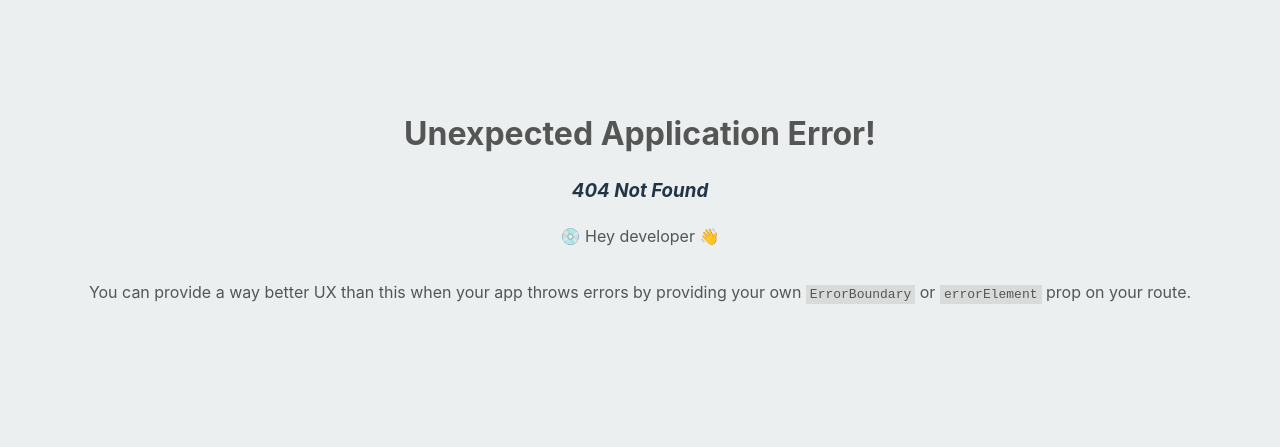
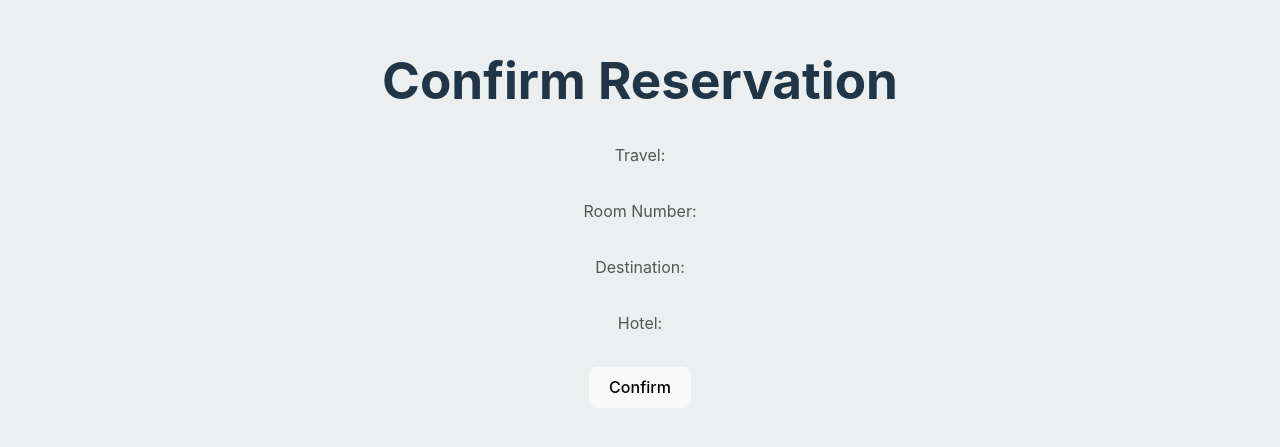
Before and after one commit to jgonz671/NomadNotifier, a React (Vite) app in the folder NomadNotifierReact/: page /confirm-reservation in a window 1280 px wide. Before the commit this address had no page. Shown: the part 187-634 px from the top of the page. Built offline with nearby package versions, Linux system fonts and the light colour scheme.

Commit message:
working pages

```diff
--- /dev/null
+++ b/NomadNotifierReact/src/routes/ConfirmReservation.jsx
@@ -0,0 +1,16 @@
+import React from 'react';
+
+const ConfirmReservation = ({ travelChoice, roomNumberChoice, destinationChoice, hotelChoice }) => {
+    return (
+        <div>
+            <h1>Confirm Reservation</h1>
+            <p>Travel: {travelChoice}</p>
+            <p>Room Number: {roomNumberChoice}</p>
+            <p>Destination: {destinationChoice}</p>
+            <p>Hotel: {hotelChoice}</p>
+            <button>Confirm</button>
+        </div>
+    );
+};
+
+export default ConfirmReservation;
--- a/NomadNotifierReact/src/routes/Destination.jsx
+++ b/NomadNotifierReact/src/routes/Destination.jsx
@@ -15,7 +15,7 @@ export default function Destination() {
     ];
 
     const handleNext = () => {
-        navigate('/hotel');
+        navigate('/hotel', { destination });
     };
 
     return (
--- a/NomadNotifierReact/src/routes/Hotel.jsx
+++ b/NomadNotifierReact/src/routes/Hotel.jsx
@@ -18,7 +18,7 @@ export default function Hotel() {
 
 
     const handleNext = () => {
-        navigate('/roomnumber');
+        navigate('/roomnumber', { hotel });
     };
 
 
--- a/NomadNotifierReact/src/routes/RoomNumber.jsx
+++ b/NomadNotifierReact/src/routes/RoomNumber.jsx
@@ -1,9 +1,15 @@
 import React, { useState } from 'react';
+import { useNavigate } from 'react-router-dom';
 
 
 export default function PlanTravel() {
    const [number, setNumber] = useState(1);
+   const navigate = useNavigate();
 
+
+   const handleNext = () => {
+       navigate('/confirmres', { number });
+   };
 
 
    return (
@@ -16,6 +22,7 @@ export default function PlanTravel() {
                ))}
            </select>
            <br />
+           <button className="next-button" onClick={handleNext}>Next</button>
        </div>
    );
 }
--- a/NomadNotifierReact/src/routes/Travel.jsx
+++ b/NomadNotifierReact/src/routes/Travel.jsx
@@ -8,7 +8,7 @@ export default function PlanTravel() {
 
 
    const handleNext = () => {
-       navigate('/destination');
+       navigate('/destination', { people });
    };
 
 
```
Also changed, not shown: NomadNotifierReact/src/main.jsx (+6 -1 lines).
